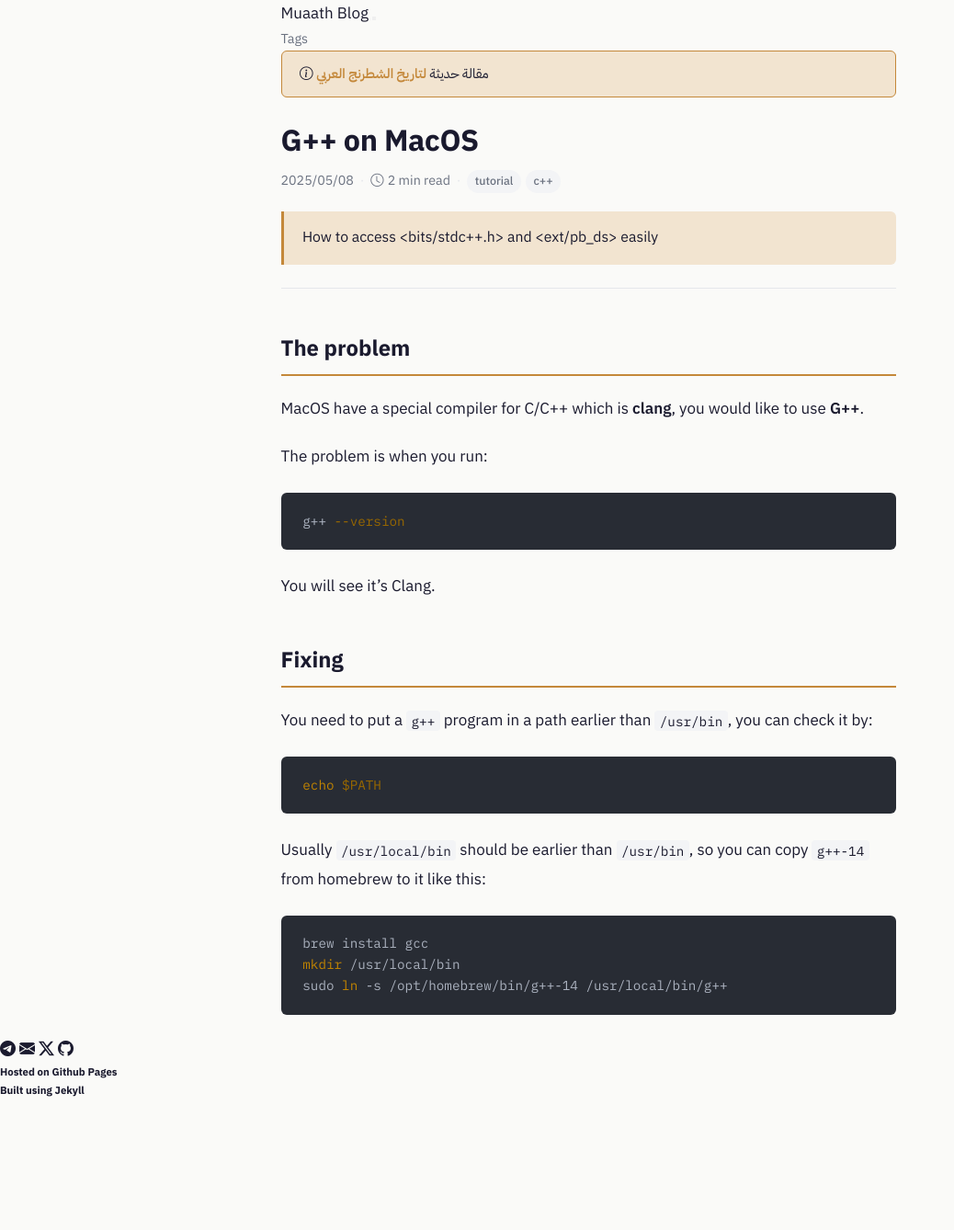
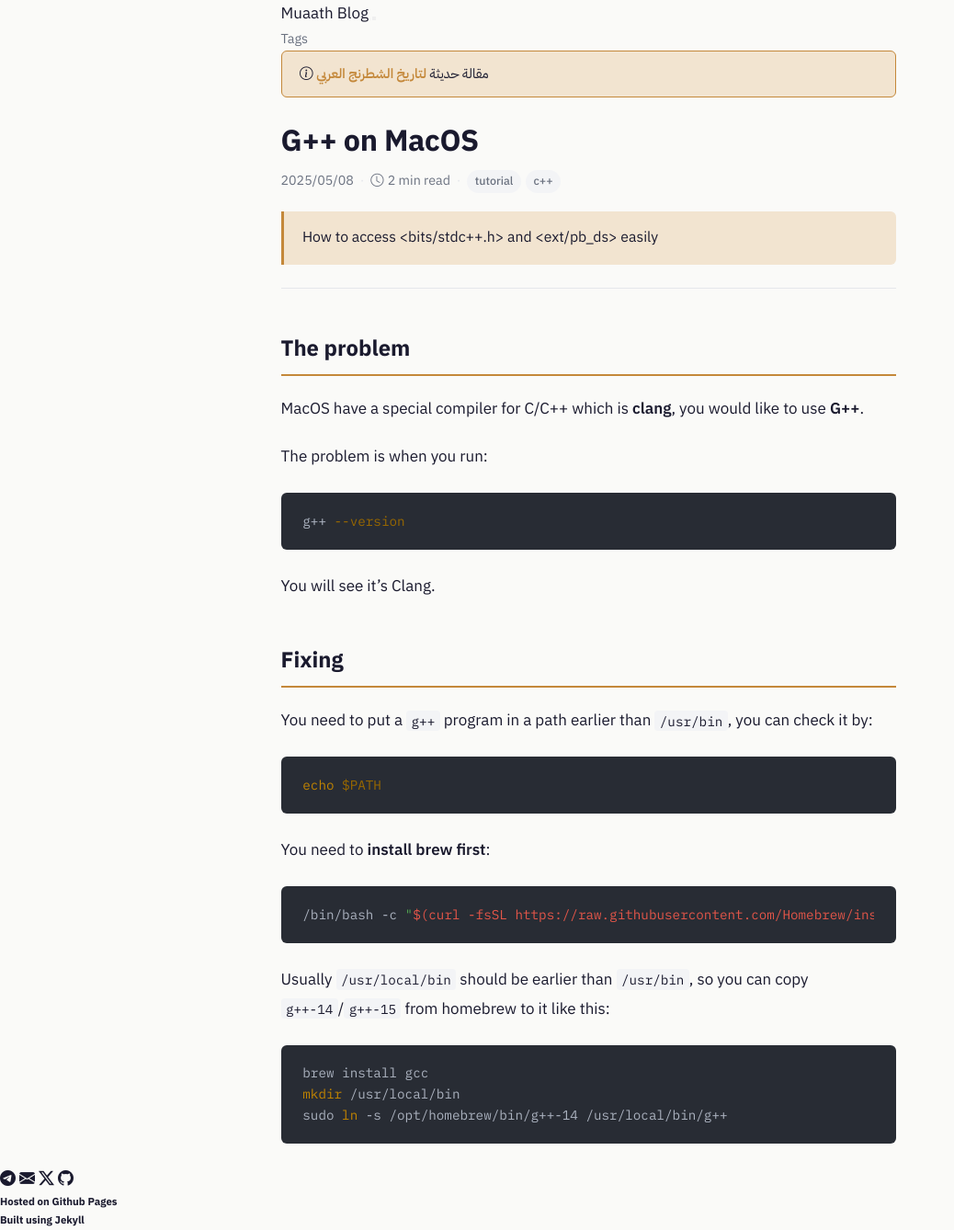
Before and after one commit to Muaath5/website, a Jekyll site: the page built from root/_posts/2025-05-08-gcc_on_mac.md, in a window 1280 px wide. Shown: the whole page at 92% size, without its empty margins (0-1038 px from the left). Built offline with Jekyll 4.4.1, drawn with Linux system fonts in a browser that asks for light colours; nearby versions of some CDN libraries; before the commit the page ends 1197 px from its top, so only the background shows below that.

Commit message:
Update GCC installation instructions on Mac
Added installation instructions for GCC via Homebrew and updated the history section.

````diff
--- a/root/_posts/2025-05-08-gcc_on_mac.md
+++ b/root/_posts/2025-05-08-gcc_on_mac.md
@@ -4,6 +4,8 @@
 tags: ["tutorial", "c++"]
 lang: en
 usemathjax: false
+update_history:
+    - 26_06_15: "Add brew installation"
 ---
 
 ## The problem
@@ -21,7 +23,12 @@
 echo $PATH
 ```
 
-Usually `/usr/local/bin` should be earlier than `/usr/bin`, so you can copy `g++-14` from homebrew to it like this:
+You need to **install brew first**:
+```sh
+/bin/bash -c "$(curl -fsSL https://raw.githubusercontent.com/Homebrew/install/HEAD/install.sh)"
+```
+
+Usually `/usr/local/bin` should be earlier than `/usr/bin`, so you can copy `g++-14`/`g++-15` from homebrew to it like this:
 ```sh
 brew install gcc
 mkdir /usr/local/bin
````
